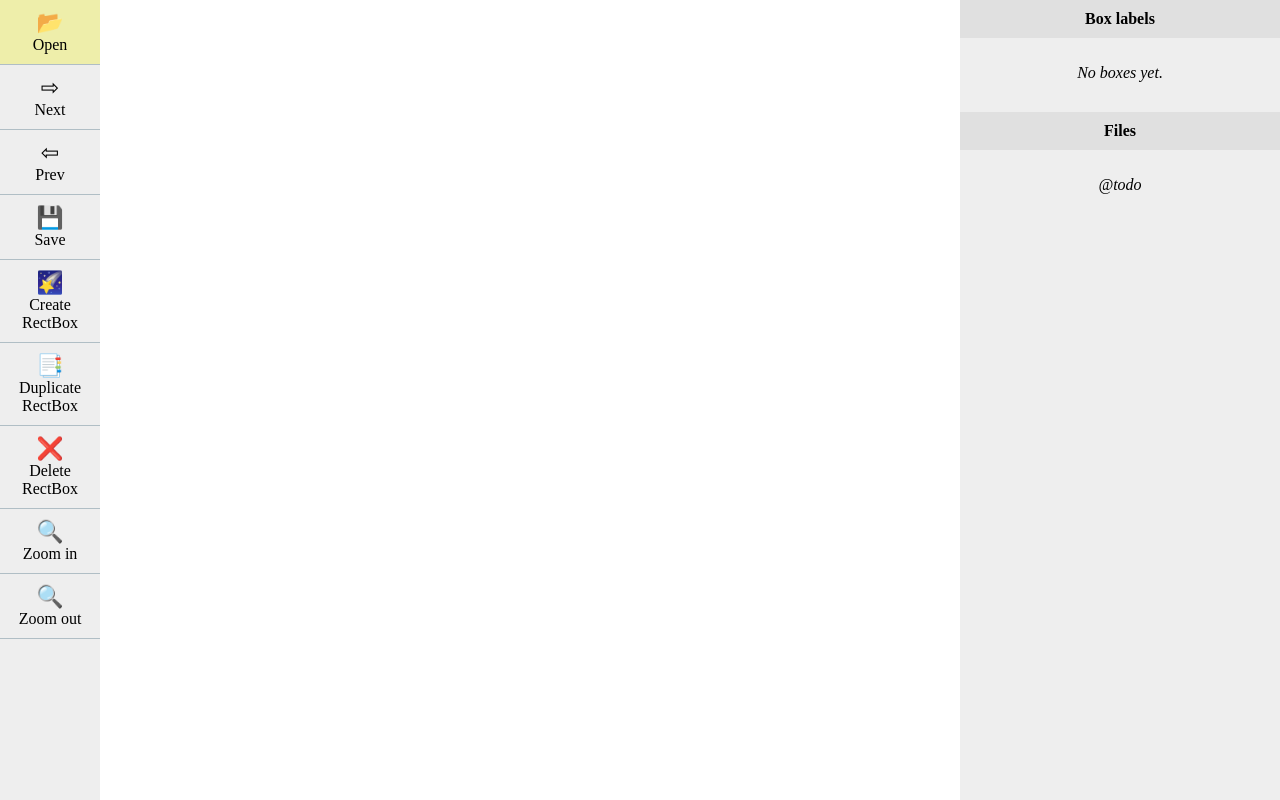
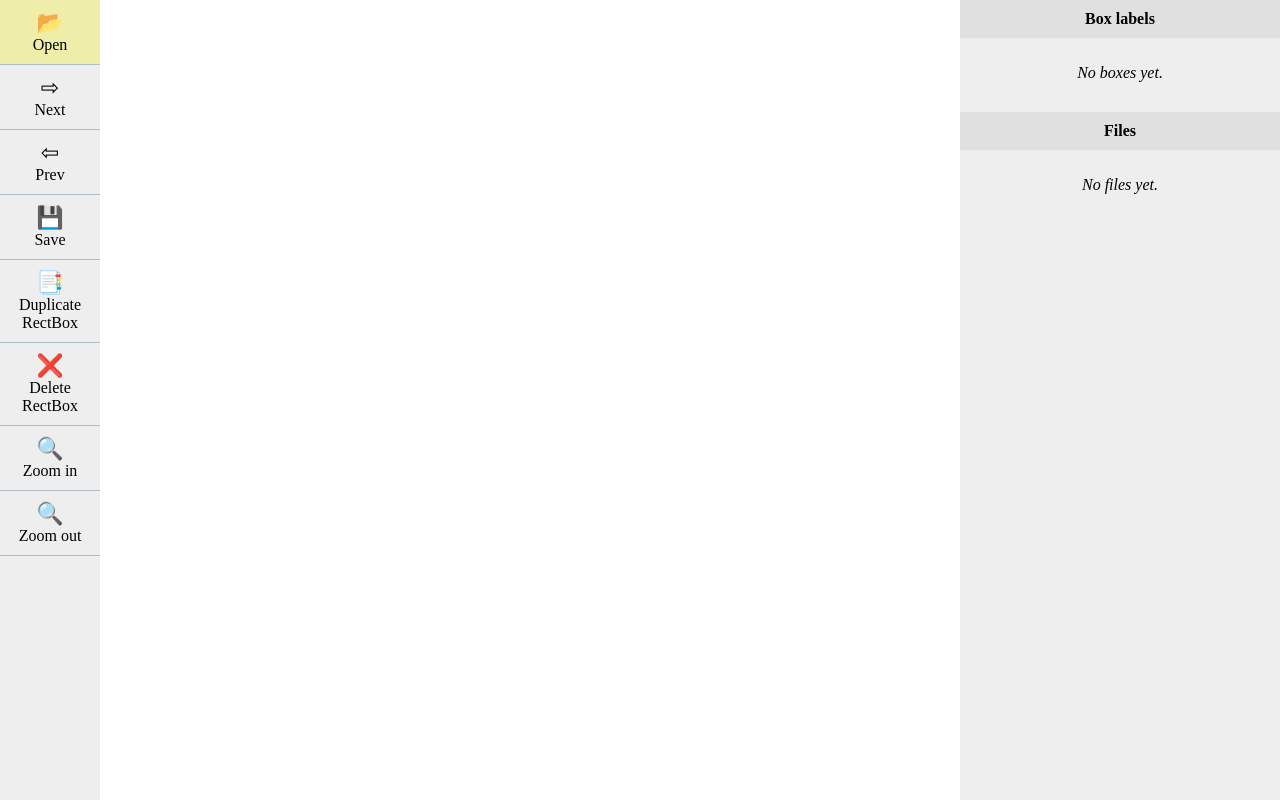
Before and after one commit to aralroca/etiketai, a Next.js app: page / in a window 1280 px wide. Built offline with nearby package versions, Linux system fonts and the light colour scheme.

Commit message:
Add list of files (#22)

```diff
--- a/src/components/Left/index.js
+++ b/src/components/Left/index.js
@@ -75,10 +75,6 @@ export default function Left() {
 
   const imageMenuList = [
     {
-      label: 'Create RectBox',
-      icon: '🌠',
-    },
-    {
       label: 'Duplicate RectBox',
       icon: '📑',
     },
--- a/src/components/Right/index.js
+++ b/src/components/Right/index.js
@@ -19,7 +19,9 @@ export default function Right() {
 
   return (
     <div className={styles.right}>
-      <p className={styles.title}>Box labels</p>
+      <p className={styles.title}>
+        {state.files?.[state.fileIndex]?.name || 'Box'} labels
+      </p>
       <div className={styles.content}>
         {boxes.length === 0 ? (
           <i className={styles.notYet}>No boxes yet.</i>
@@ -53,7 +55,21 @@ export default function Right() {
       </div>
       <p className={styles.title}>Files</p>
       <div className={styles.content}>
-        <i className={styles.notYet}>@todo</i>
+        {state.files?.length > 0 ? (
+          state.files.map((file, index) => (
+            <div
+              key={index}
+              onClick={() => dispatch({ type: 'change-file', data: index })}
+              className={`${styles.box} ${
+                state.fileIndex === index ? styles.active : ''
+              }`}
+            >
+              {file.name}
+            </div>
+          ))
+        ) : (
+          <i className={styles.notYet}>No files yet.</i>
+        )}
       </div>
     </div>
   )
--- a/src/context/index.js
+++ b/src/context/index.js
@@ -68,6 +68,11 @@ function reducer(state, action) {
         ...state,
         fileIndex: state.fileIndex > 0 ? state.fileIndex - 1 : state.fileIndex,
       }
+    case 'change-file':
+      return {
+        ...state,
+        fileIndex: action.data,
+      }
     default:
       throw new Error()
   }
```
